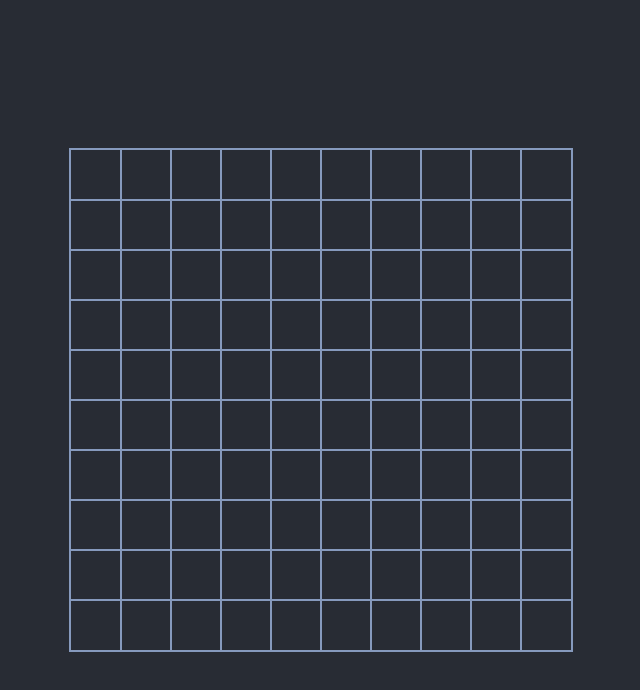
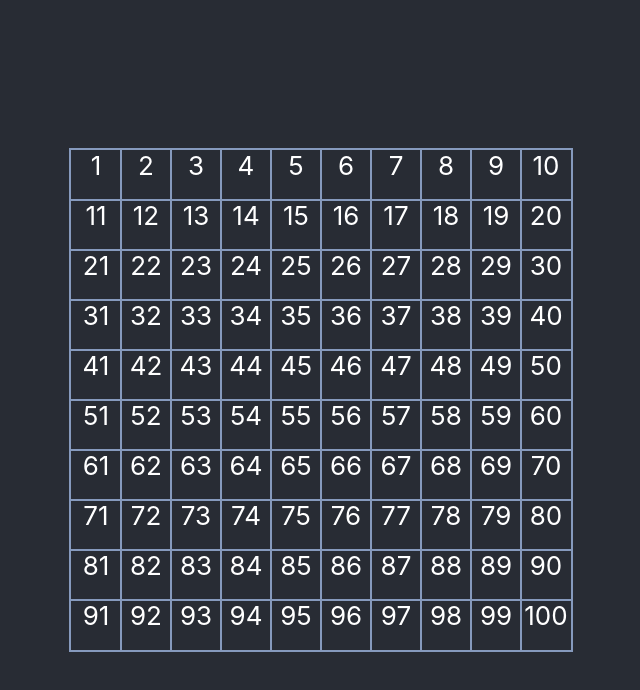
Before and after one commit to Lilandau/snake, a React (Create React App) app: page / in a window 1280 px wide. Shown: the top 690 px of the page, without its empty margins (319-959 px from the left). Built offline with nearby package versions, Linux system fonts and the light colour scheme.

Commit message:
added cellvalues to specify where the snake is

```diff
--- a/src/Board/Board.css
+++ b/src/Board/Board.css
@@ -12,3 +12,11 @@
     outline: 1px solid rgb(134, 154, 189);
     display: inline-block
 }
+
+.snake-cell{
+    background-color: green;
+}
+
+.food-cell{
+    background-color: red;
+}
--- a/src/Board/Board.js
+++ b/src/Board/Board.js
@@ -1,19 +1,36 @@
 import React, { useState } from "react";
 import './Board.css';
+
+class LinkedListNode{
+  constructor(value){
+    this.value= value;
+    this.next=null;
+  }
+}
+
+class SingleLinkedList{
+  constructor(value){
+    const node = new LinkedListNode(value);
+    this.head = node;
+    this.tail=node;
+  }
+}
 
 const BOARD_SIZE=10;
 
 function Board() {
 
-  const[board, setBoard] = useState( new Array(BOARD_SIZE).fill(0).map(row => new Array(BOARD_SIZE).fill(0)),);
-
+ // const[board, setBoard] = useState( new Array(BOARD_SIZE).fill(0).map(row => new Array(BOARD_SIZE).fill(0)),);
+  const[board, setBoard] = useState(createBoard(BOARD_SIZE));
 
     return (
       <div className="board">
         {board.map((row, rowIdx)=> (
           <div key={rowIdx} className='row'>{
-            row.map((cell, cellIdx) => (
-              <div key={cellIdx} className='cell'></div>
+            row.map((cellValue, cellIdx) => (
+              <div key={cellIdx} className={`cell ${false ? 'food-cell' : '' }`}>
+                {cellValue}
+              </div>
             ))
             }</div>
         ))}
@@ -21,4 +38,17 @@ function Board() {
     );
   }
 
+  function createBoard(size){
+    let counter = 1;
+    const board =[];
+    for(let row= 0; row <size; row++){
+      const currentRow=[];
+      for(let col= 0; col <size; col++){
+        currentRow.push(counter++);
+      }
+      board.push(currentRow);
+    }
+    return board;
+  }
+
   export default Board;
```
